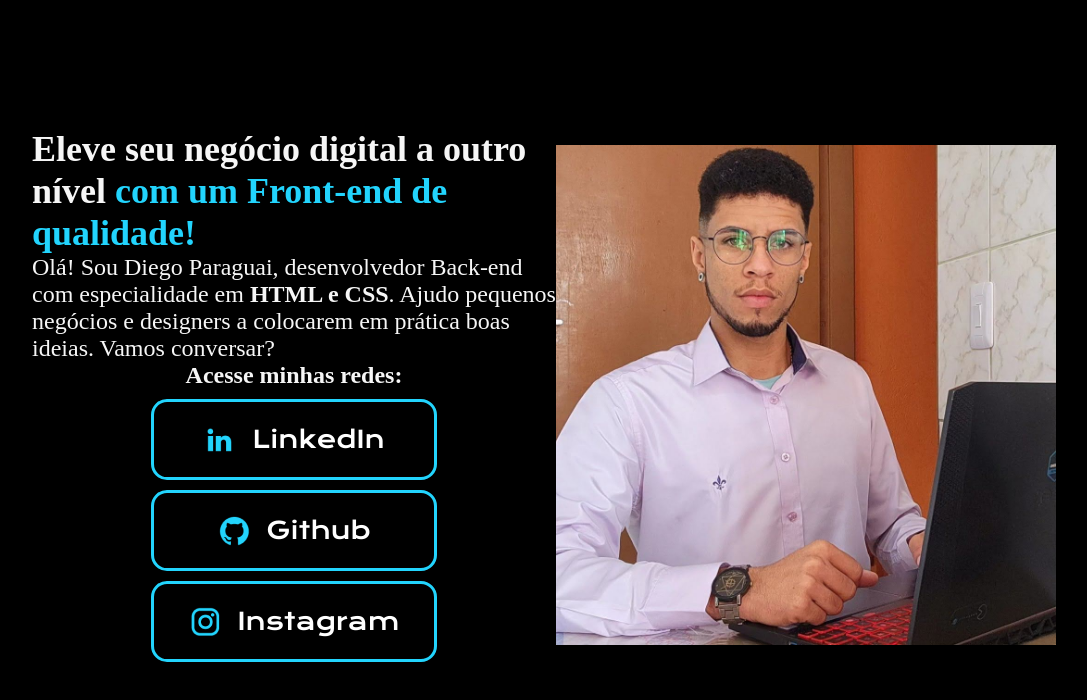
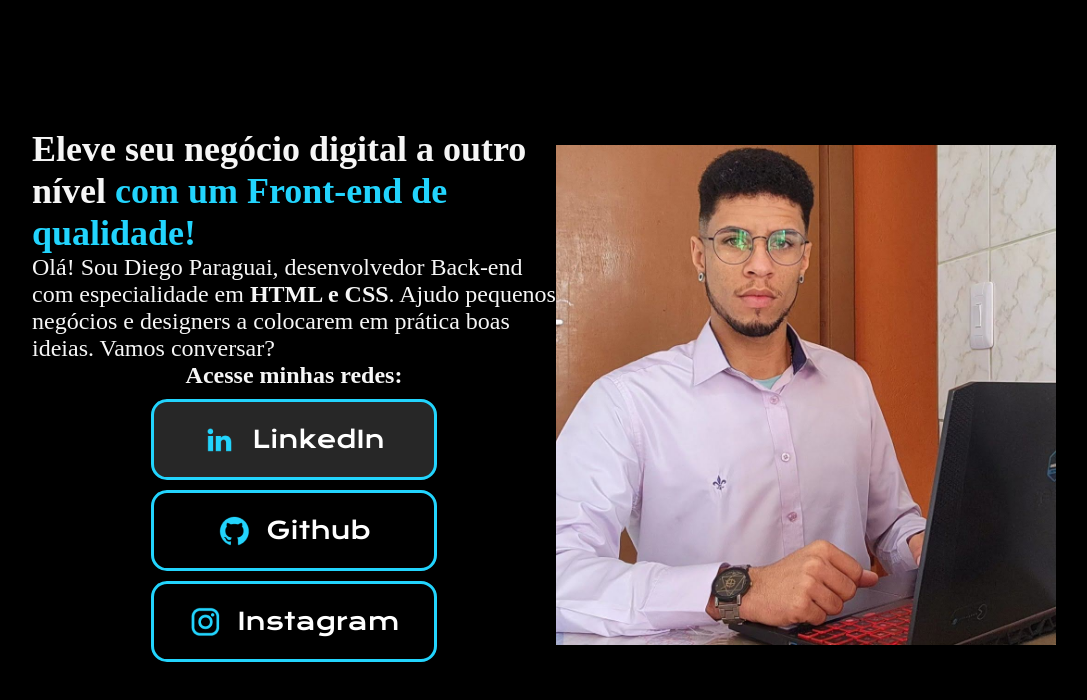
Before and after one commit to dihparaguai/alura.portifolio-simples-html-e-css, a plain HTML site: page index.html in a window 1280 px wide. In both pictures the pointer is over the link "LinkedIn". Shown: the whole page, without its empty margins (96-1183 px from the left). Drawn offline with nearby package versions, Linux system fonts and the light colour scheme.

Commit message:
adicionado o :hover ao botao, muda a estilizacao ao passar o mouse em cima

```diff
--- a/style.css
+++ b/style.css
@@ -81,6 +81,10 @@ body {
     font-size: 24px;
 }
 
+.apresentacao__conteudo__links__botao:hover { /*ao passar o mouse o codigo abaixo sera ativado */
+    background-color: #272727;
+}
+
 .apresentacao__conteudo__links__subtitulo {
     font-family: 'Krona one', sans-serif;
     font-weight: 400;
```
